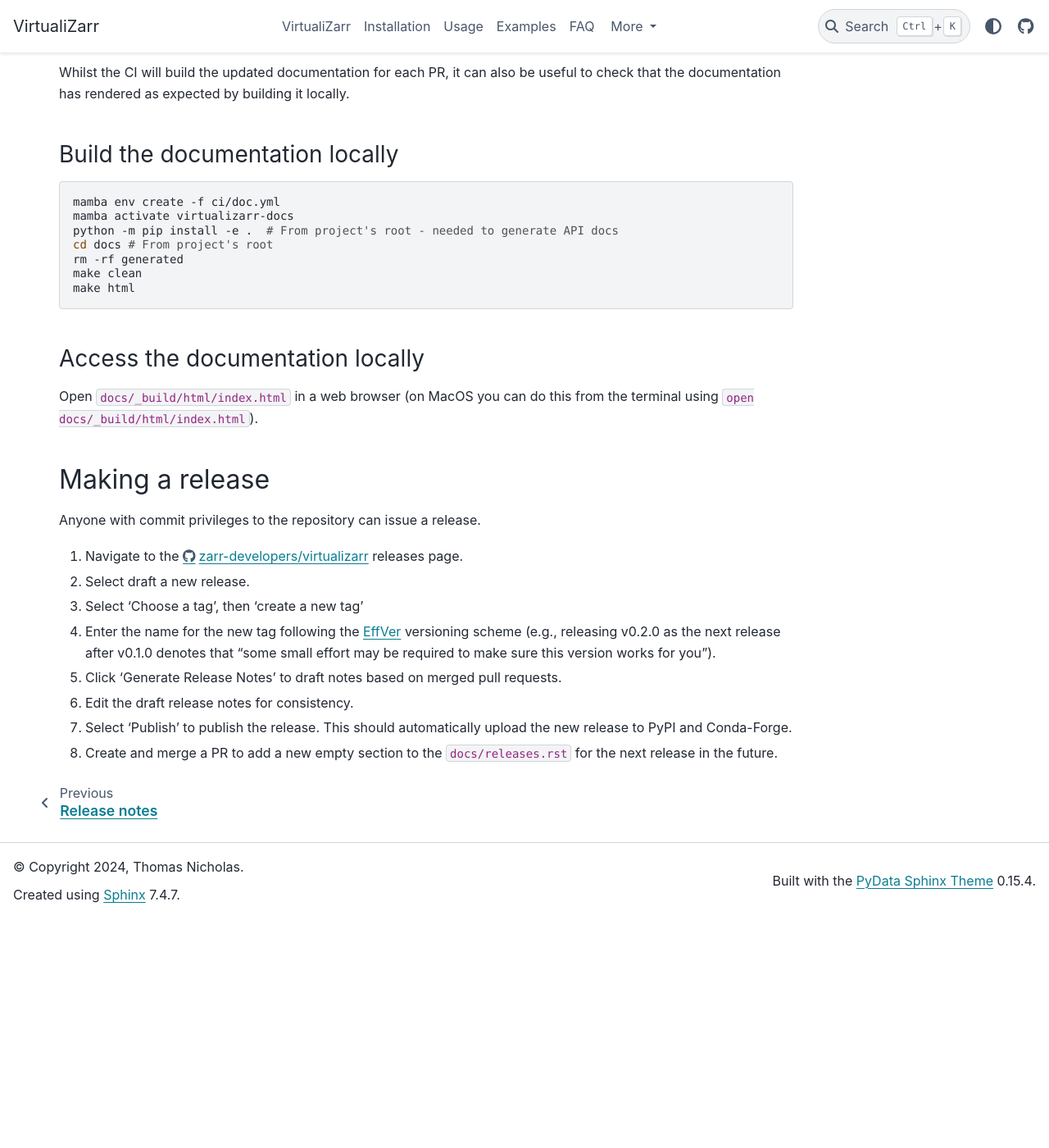
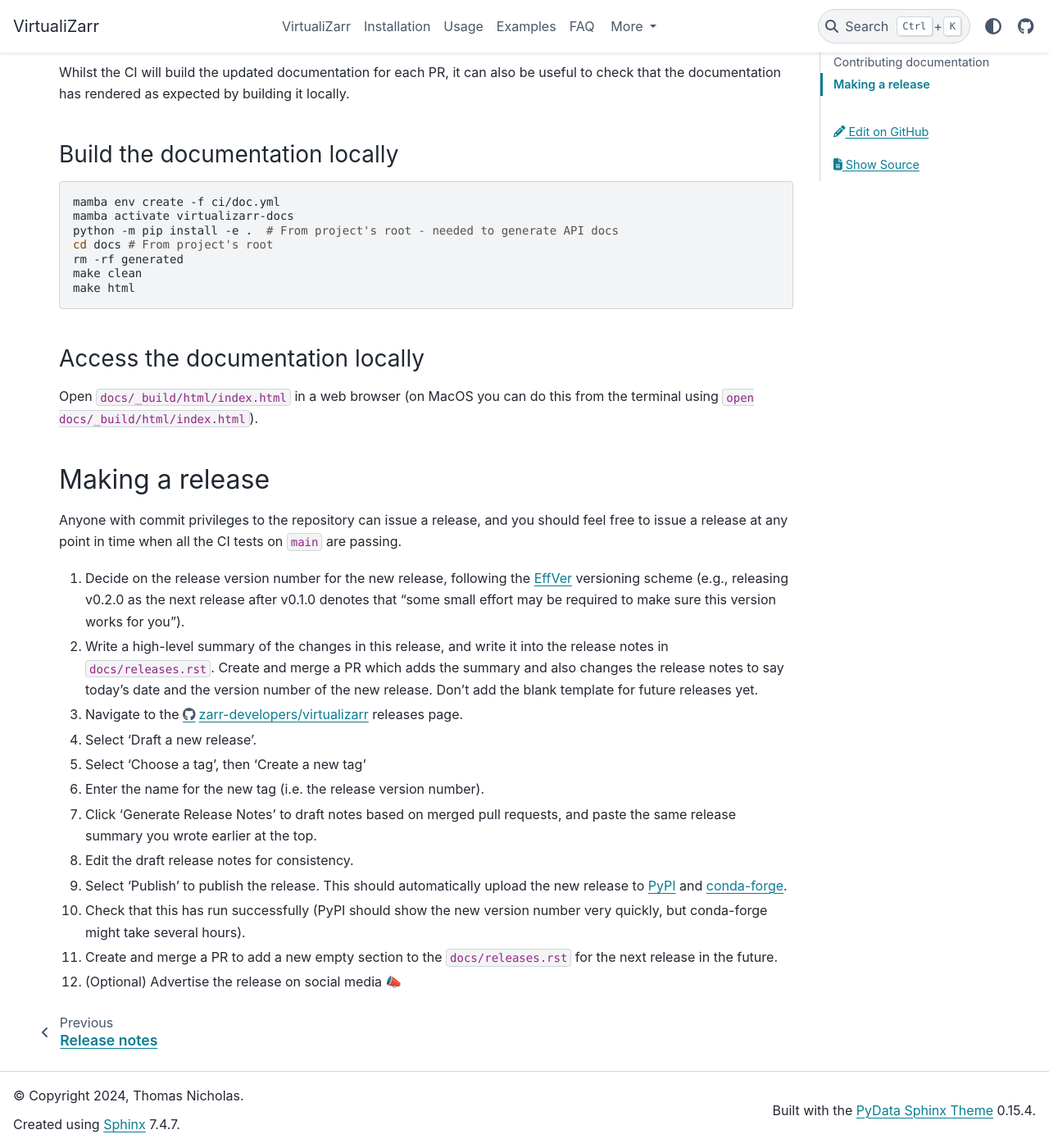
Before and after one commit to zarr-developers/VirtualiZarr, a Sphinx documentation site: the page built from docs/contributing.md, in a window 1280 px wide and 1400 px high, scrolled down 635 px. Shown: the whole window at 82% size. Built offline with Sphinx 7.4.7 and the PyData theme 0.15.4, drawn with Linux system fonts in a browser that asks for light colours; before the commit the page ends 1755 px from its top, so only the background shows below that.

Commit message:
Release guide release notes correction (#333)
* clarify when to update the release notes

* say to check PyPI and conda-forge

* social media

* can release at any time

```diff
--- a/docs/contributing.md
+++ b/docs/contributing.md
@@ -39,13 +39,17 @@
 
 ## Making a release
 
-Anyone with commit privileges to the repository can issue a release.
+Anyone with commit privileges to the repository can issue a release, and you should feel free to issue a release at any point in time when all the CI tests on `main` are passing.
 
-1. Navigate to the [https://github.com/zarr-developers/virtualizarr/releases](https://github.com/zarr-developers/virtualizarr/releases) releases page.
-2. Select draft a new release.
-3. Select 'Choose a tag', then 'create a new tag'
-4. Enter the name for the new tag following the [EffVer](https://jacobtomlinson.dev/effver/) versioning scheme (e.g., releasing v0.2.0 as the next release after v0.1.0 denotes that “some small effort may be required to make sure this version works for you”).
-4. Click 'Generate Release Notes' to draft notes based on merged pull requests.
-5. Edit the draft release notes for consistency.
-6. Select 'Publish' to publish the release. This should automatically upload the new release to PyPI and Conda-Forge.
-7. Create and merge a PR to add a new empty section to the `docs/releases.rst` for the next release in the future.
+1. Decide on the release version number for the new release, following the [EffVer](https://jacobtomlinson.dev/effver/) versioning scheme (e.g., releasing v0.2.0 as the next release after v0.1.0 denotes that “some small effort may be required to make sure this version works for you”).
+2. Write a high-level summary of the changes in this release, and write it into the release notes in `docs/releases.rst`. Create and merge a PR which adds the summary and also changes the release notes to say today's date and the version number of the new release. Don't add the blank template for future releases yet.
+3. Navigate to the [https://github.com/zarr-developers/virtualizarr/releases](https://github.com/zarr-developers/virtualizarr/releases) releases page.
+4. Select 'Draft a new release'.
+5. Select 'Choose a tag', then 'Create a new tag'
+6. Enter the name for the new tag (i.e. the release version number).
+7. Click 'Generate Release Notes' to draft notes based on merged pull requests, and paste the same release summary you wrote earlier at the top.
+8. Edit the draft release notes for consistency.
+9. Select 'Publish' to publish the release. This should automatically upload the new release to [PyPI](https://pypi.org/project/virtualizarr/) and [conda-forge](https://anaconda.org/conda-forge/virtualizarr).
+10. Check that this has run successfully (PyPI should show the new version number very quickly, but conda-forge might take several hours).
+11. Create and merge a PR to add a new empty section to the `docs/releases.rst` for the next release in the future.
+12. (Optional) Advertise the release on social media 📣
```
